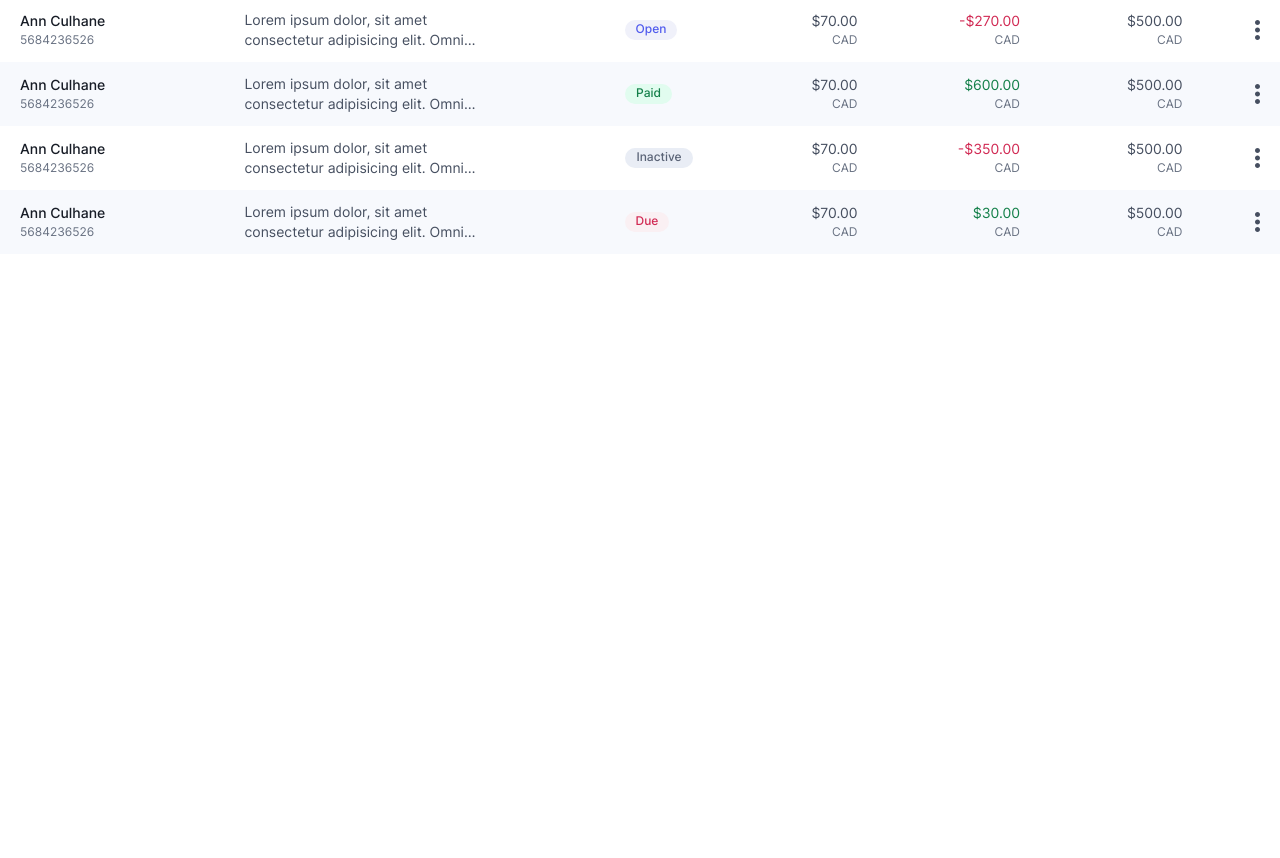
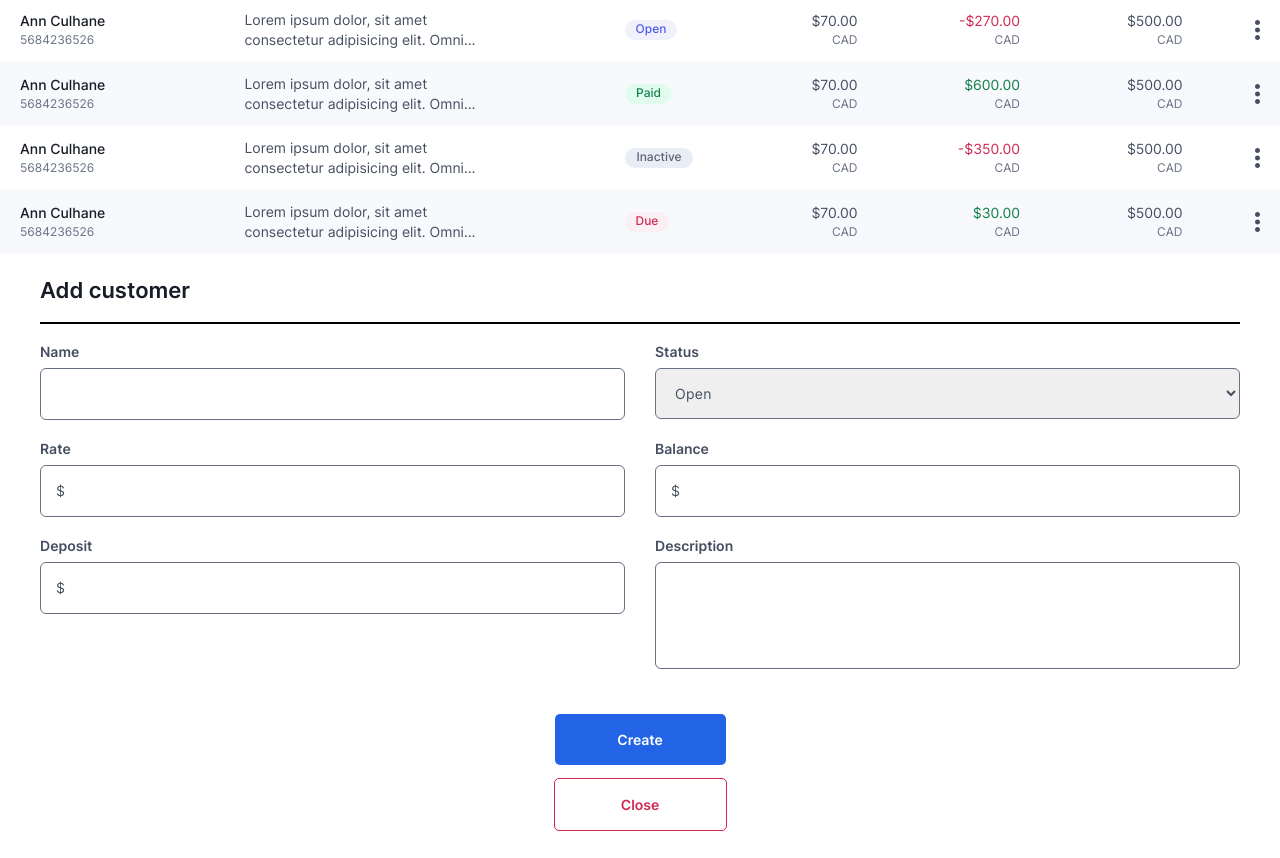
Before and after one commit to Vietprole/javascript-training-internship, a website built with Parcel: page src/index.html in a window 1280 px wide. Shown: the part 106-964 px from the top of the page. Before the commit the page ends 800 px from the top, so only its background shows below. Built offline with nearby package versions, Linux system fonts and the light colour scheme; files whose address does not match are found by name.

Commit message:
Create UI for add customer modal

```diff
--- a/src/css/components/button.css
+++ b/src/css/components/button.css
@@ -3,6 +3,7 @@
   color: var(--text-light-color);
   background-color: var(--button-primary-color);
   border: none;
+  border-radius: var(--border-radius-xs);
 }
 
 .button-primary:hover {
@@ -13,7 +14,9 @@
 .button-secondary {
   padding: 10px 20px;
   color: var(--text-danger-color);
+  background-color: var(--text-light-color);
   border: 1px solid var(--button-secondary-color);
+  border-radius: var(--border-radius-xs);
 }
 
 .button-secondary:hover {
@@ -25,3 +28,15 @@
 .button-secondary:disabled {
   opacity: 70%;
 }
+
+button .button-text {
+  width: 131px;
+  height: 31px;
+  font-family: 'Inter';
+  font-weight: var(--font-weight-semi-bold);
+  font-size: var(--body-size-md);
+  line-height: 17px;
+  display: flex;
+  align-items: center;
+  justify-content: center;
+}
--- a/src/css/index.css
+++ b/src/css/index.css
@@ -5,3 +5,4 @@
 @import './components/button.css';
 @import './components/icon.css';
 @import './sections/dashboard.css';
+@import './sections/add-customer.css';
--- a/src/css/sections/add-customer.css
+++ b/src/css/sections/add-customer.css
@@ -0,0 +1,100 @@
+.add-customer-modal {
+  padding: 23px 40px 27px;
+}
+
+.add-customer-modal h1 {
+  font-weight: var(--font-weight-semi-bold);
+  font-size: var(--heading-size-md);
+  line-height: 27px;
+  color: var(--text-primary-color);
+  margin-bottom: 18px;
+}
+
+.add-customer-modal hr {
+  border: 1px solid #000000;
+  margin-bottom: 19px;
+}
+
+.add-customer-form {
+  display: grid;
+  grid-template-columns: 1fr 1fr;
+  grid-template-rows: auto auto auto;
+  gap: 20px 30px;
+  margin-bottom: 45px;
+}
+
+.name-field,
+.status-field,
+.rate-field,
+.balance-field,
+.deposit-field,
+.description-field {
+  display: flex;
+  flex-direction: column;
+}
+
+.name-field label,
+.status-field label,
+.rate-field label,
+.balance-field label,
+.deposit-field label,
+.description-field label {
+  font-weight: var(--font-weight-semi-bold);
+  font-size: var(--body-size-md);
+  line-height: 17px;
+  color: var(--text-default-color);
+  margin-bottom: 8px;
+}
+
+.name-field input,
+.status-field select,
+.rate-field input,
+.balance-field input,
+.deposit-field input,
+.description-field input {
+  padding: 15px 15px;
+  border: 1px solid var(--text-secondary-color);
+  border-radius: var(--border-radius-sm);
+  font-family: 'Inter';
+  font-weight: var(--font-weight-regular);
+  font-size: var(--body-size-md);
+  line-height: 20px;
+  color: var(--text-default-color);
+  letter-spacing: 0.02em;
+}
+
+.rate-field input,
+.balance-field input,
+.deposit-field input {
+  padding: 0;
+  border: none;
+  border-radius: 0;
+  outline: none;
+}
+
+.description-field input {
+  height: 107px;
+}
+
+.input-wrapper {
+  padding: 15px 15px;
+  border: 1px solid var(--text-secondary-color);
+  border-radius: var(--border-radius-sm);
+}
+
+.input-wrapper span {
+  margin-right: 5px;
+  font-family: 'Inter';
+  font-weight: var(--font-weight-regular);
+  font-size: var(--body-size-md);
+  line-height: 20px;
+  color: var(--text-default-color);
+  letter-spacing: 0.02em;
+}
+
+.button-group {
+  display: flex;
+  flex-direction: column;
+  align-items: center;
+  gap: 13px;
+}
--- a/src/index.html
+++ b/src/index.html
@@ -145,5 +145,57 @@
         </div>
       </div>
     </section>
+    <div class="add-customer-modal">
+      <h1>Add customer</h1>
+      <hr />
+      <form class="add-customer-form" action="">
+        <div class="name-field">
+          <label for="add-name-input">Name</label>
+          <input type="text" id="add-name-input" />
+        </div>
+        <div class="status-field">
+          <label for="add-status-input">Status</label>
+          <select name="add-status-input" id="add-status-input">
+            <option value="open">Open</option>
+            <option value="paid">Paid</option>
+            <option value="inactive">Inactive</option>
+            <option value="due">Due</option>
+          </select>
+        </div>
+        <div class="rate-field">
+          <label for="add-rate-input">Rate</label>
+          <div class="input-wrapper">
+            <span>$</span>
+            <input type="text" id="add-rate-input" />
+          </div>
+        </div>
+        <div class="balance-field">
+          <label for="add-balance-input">Balance</label>
+          <div class="input-wrapper">
+            <span>$</span>
+            <input type="text" id="add-balance-input" />
+          </div>
+        </div>
+        <div class="deposit-field">
+          <label for="add-deposit-input">Deposit</label>
+          <div class="input-wrapper">
+            <span>$</span>
+            <input type="text" id="add-deposit-input" />
+          </div>
+        </div>
+        <div class="description-field">
+          <label for="add-description-input">Description</label>
+          <input type="textarea" id="add-description-input" />
+        </div>
+      </form>
+      <div class="button-group">
+        <button class="button-primary">
+          <div class="button-text">Create</div>
+        </button>
+        <button class="button-secondary">
+          <div class="button-text">Close</div>
+        </button>
+      </div>
+    </div>
   </body>
 </html>
```
